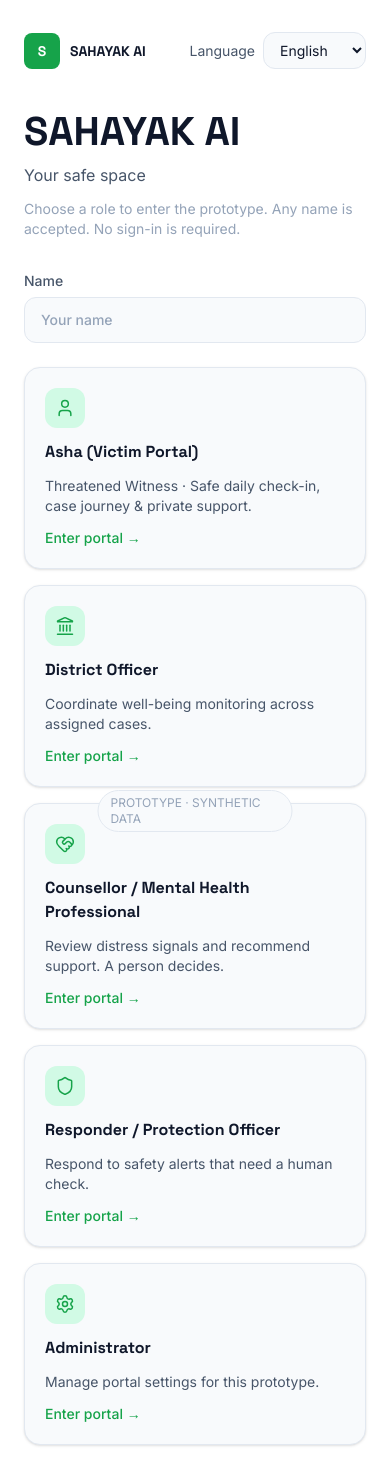
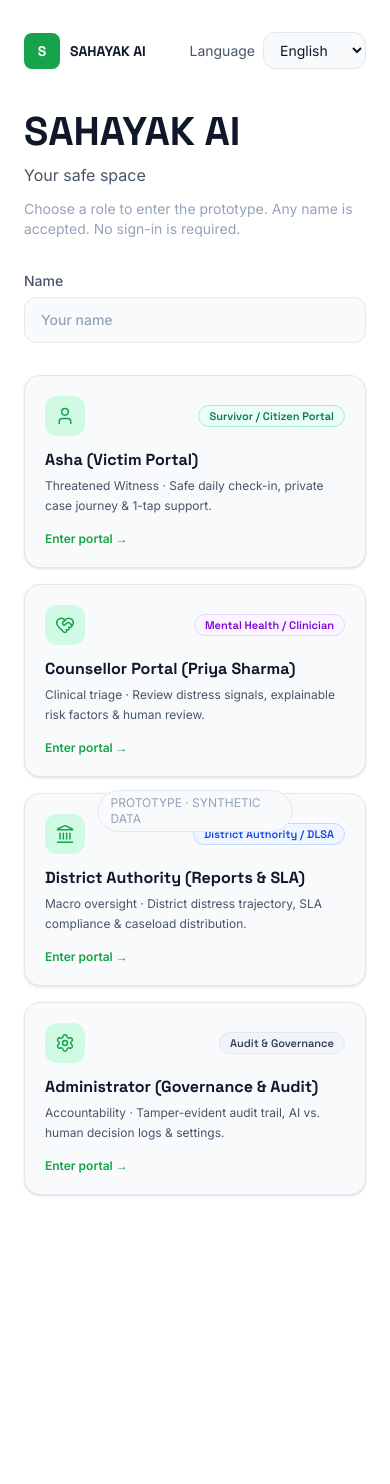
Before and after one commit to Aadarshsingh16/PS-094, a Next.js app in the folder web-app/: page / in a window 390 px wide. Shown: the top 1484 px of the page. After the commit the page ends 1267 px from the top, so only its background shows below. Built offline with nearby package versions, Linux system fonts and the light colour scheme.

Commit message:
feat: streamline login board, add 4 check-in questionnaires, and activate voice timer on click only

```diff
--- a/web-app/src/app/login/page.tsx
+++ b/web-app/src/app/login/page.tsx
@@ -74,24 +74,66 @@ export default function LoginPage() {
             />
           </label>
 
-          <div className="mt-6 grid gap-4 sm:grid-cols-2">
+          <div className="mt-8 grid gap-4 sm:grid-cols-2">
             {PORTAL_ROLES.map((role) => {
               const Icon = ROLE_ICONS[role.id];
+              const tagMap: Record<string, { label: string; badgeCls: string; hoverBorder: string }> = {
+                victim: {
+                  label: "Survivor / Citizen Portal",
+                  badgeCls: "bg-emerald-50 text-emerald-700 border-emerald-200",
+                  hoverBorder: "hover:border-emerald-500",
+                },
+                counsellor: {
+                  label: "Mental Health / Clinician",
+                  badgeCls: "bg-purple-50 text-purple-700 border-purple-200",
+                  hoverBorder: "hover:border-purple-500",
+                },
+                district: {
+                  label: "District Authority / DLSA",
+                  badgeCls: "bg-blue-50 text-blue-700 border-blue-200",
+                  hoverBorder: "hover:border-blue-500",
+                },
+                administrator: {
+                  label: "Audit & Governance",
+                  badgeCls: "bg-slate-100 text-slate-700 border-slate-200",
+                  hoverBorder: "hover:border-slate-500",
+                },
+              };
+
+              const tag = tagMap[role.id] ?? {
+                label: "Portal",
+                badgeCls: "bg-slate-100 text-slate-700 border-slate-200",
+                hoverBorder: "hover:border-brand-primary",
+              };
+
               return (
                 <button
                   key={role.id}
                   type="button"
                   onClick={() => openRole(role.id)}
-                  className="flex flex-col items-start gap-3 rounded-2xl border border-border-default bg-bg-surface p-5 text-left shadow-sm transition-colors duration-200 hover:border-brand-primary"
+                  className={`group flex flex-col items-start justify-between gap-4 rounded-2xl border border-border-default bg-bg-surface p-5 text-left shadow-sm transition-all duration-200 hover:-translate-y-0.5 hover:shadow-md ${tag.hoverBorder}`}
                 >
-                  <span className="flex h-10 w-10 items-center justify-center rounded-xl bg-brand-subtle text-brand-primary">
-                    <Icon size={20} strokeWidth={1.8} />
+                  <div className="w-full">
+                    <div className="flex items-center justify-between gap-2">
+                      <span className="flex h-10 w-10 items-center justify-center rounded-xl bg-brand-subtle text-brand-primary">
+                        <Icon size={20} strokeWidth={1.8} />
+                      </span>
+                      <span
+                        className={`rounded-full border px-2.5 py-0.5 font-heading text-[11px] font-semibold ${tag.badgeCls}`}
+                      >
+                        {tag.label}
+                      </span>
+                    </div>
+                    <span className="mt-3 block font-heading text-base font-bold text-text-primary group-hover:text-brand-primary transition-colors">
+                      {role.title}
+                    </span>
+                    <span className="mt-1 block text-xs text-text-secondary leading-relaxed">
+                      {role.description}
+                    </span>
+                  </div>
+                  <span className="inline-flex items-center gap-1 text-xs font-semibold text-brand-primary group-hover:translate-x-0.5 transition-transform">
+                    Enter portal →
                   </span>
-                  <span className="font-heading text-base font-bold text-text-primary">
-                    {role.title}
-                  </span>
-                  <span className="text-sm text-text-secondary">{role.description}</span>
-                  <span className="text-sm font-medium text-brand-primary">Enter portal →</span>
                 </button>
               );
             })}
--- a/web-app/src/data/checkinQuestions.json
+++ b/web-app/src/data/checkinQuestions.json
@@ -52,6 +52,19 @@
     ]
   },
   {
+    "id": "isolation",
+    "category": "ISOLATION",
+    "prompt": "Have you felt isolated or disconnected from others?",
+    "heard": "“I stay inside the room mostly. I find it difficult to talk to anyone outside.”",
+    "options": [
+      "Not isolated at all",
+      "A little distant",
+      "Sometimes isolated",
+      "Frequently alone",
+      "Completely cut off"
+    ]
+  },
+  {
     "id": "support",
     "category": "SUPPORT",
     "prompt": "Do you feel supported by people around you?",
@@ -62,6 +75,19 @@
       "Only one person",
       "Not really",
       "I feel alone in this"
+    ]
+  },
+  {
+    "id": "coping",
+    "category": "COPING",
+    "prompt": "How manageable have things felt for you today?",
+    "heard": "“It has been overwhelming with the court dates coming up. I am trying my best to stay calm.”",
+    "options": [
+      "Completely manageable",
+      "Mostly fine",
+      "Struggling at times",
+      "Very overwhelmed",
+      "Unable to cope today"
     ]
   },
   {
@@ -91,6 +117,32 @@
     ]
   },
   {
+    "id": "legal",
+    "category": "LEGAL SAFETY",
+    "prompt": "Do you have any concerns about your upcoming court dates or legal safety?",
+    "heard": "“I am worried about seeing the accused's family on Thursday at the district court.”",
+    "options": [
+      "No concerns right now",
+      "Minor questions for lawyer",
+      "Somewhat worried",
+      "Very anxious about court",
+      "Immediate protection needed"
+    ]
+  },
+  {
+    "id": "nourishment",
+    "category": "NOURISHMENT",
+    "prompt": "Have you been able to eat meals regularly?",
+    "heard": "“I skipped lunch today. My stomach has been in knots from anxiety.”",
+    "options": [
+      "Eating regularly",
+      "Slightly less appetite",
+      "Skipped a meal",
+      "Barely able to eat",
+      "Have not eaten today"
+    ]
+  },
+  {
     "id": "thoughts",
     "category": "THOUGHTS",
     "prompt": "Any thoughts you'd like to share?",
--- a/web-app/src/lib/roles.ts
+++ b/web-app/src/lib/roles.ts
@@ -16,32 +16,26 @@ export const PORTAL_ROLES: PortalRole[] = [
   {
     id: "victim",
     title: "Asha (Victim Portal)",
-    description: "Threatened Witness · Safe daily check-in, case journey & private support.",
+    description: "Threatened Witness · Safe daily check-in, private case journey & 1-tap support.",
     href: "/victim/home",
   },
   {
-    id: "district",
-    title: "District Officer",
-    description: "Coordinate well-being monitoring across assigned cases.",
-    href: "/officer/dashboard?role=district",
-  },
-  {
     id: "counsellor",
-    title: "Counsellor / Mental Health Professional",
-    description: "Review distress signals and recommend support. A person decides.",
+    title: "Counsellor Portal (Priya Sharma)",
+    description: "Clinical triage · Review distress signals, explainable risk factors & human review.",
     href: "/officer/dashboard",
   },
   {
-    id: "responder",
-    title: "Responder / Protection Officer",
-    description: "Respond to safety alerts that need a human check.",
-    href: "/officer/dashboard",
+    id: "district",
+    title: "District Authority (Reports & SLA)",
+    description: "Macro oversight · District distress trajectory, SLA compliance & caseload distribution.",
+    href: "/officer/reports",
   },
   {
     id: "administrator",
-    title: "Administrator",
-    description: "Manage portal settings for this prototype.",
-    href: "/admin/settings",
+    title: "Administrator (Governance & Audit)",
+    description: "Accountability · Tamper-evident audit trail, AI vs. human decision logs & settings.",
+    href: "/admin/audit",
   },
 ];
 
```
Also changed, not shown: web-app/src/app/(victim)/victim/checkin/page.tsx (+50 -17 lines).
